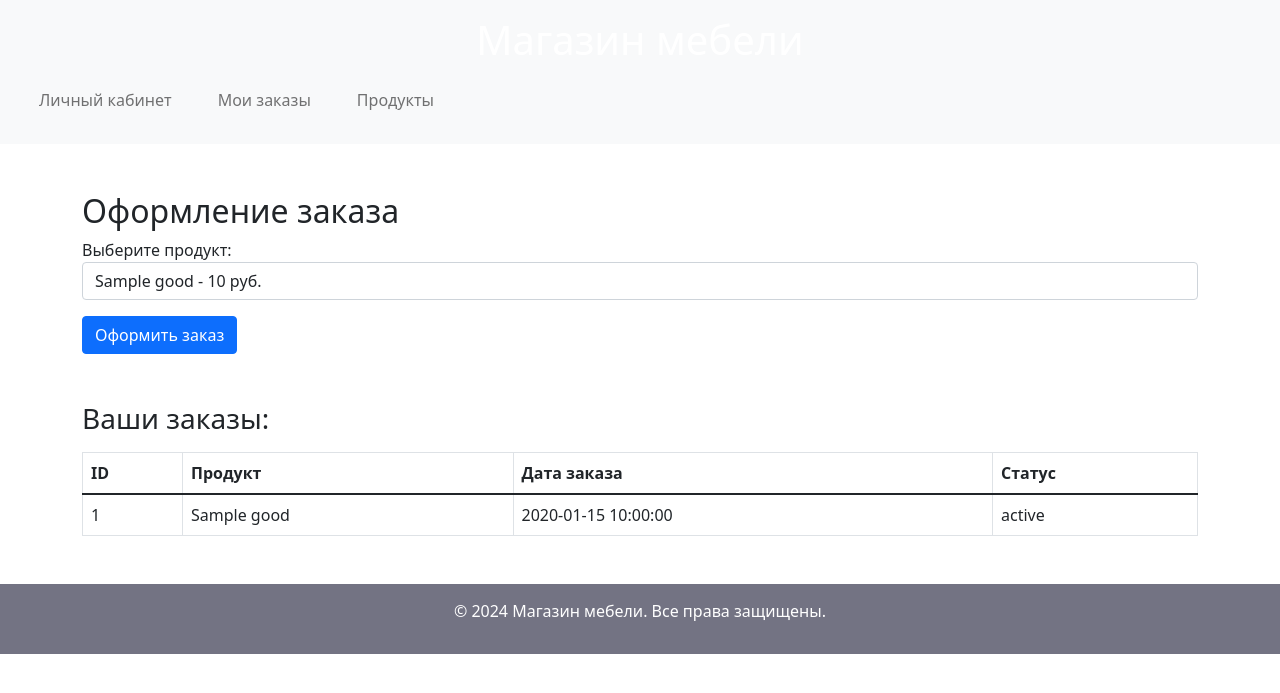
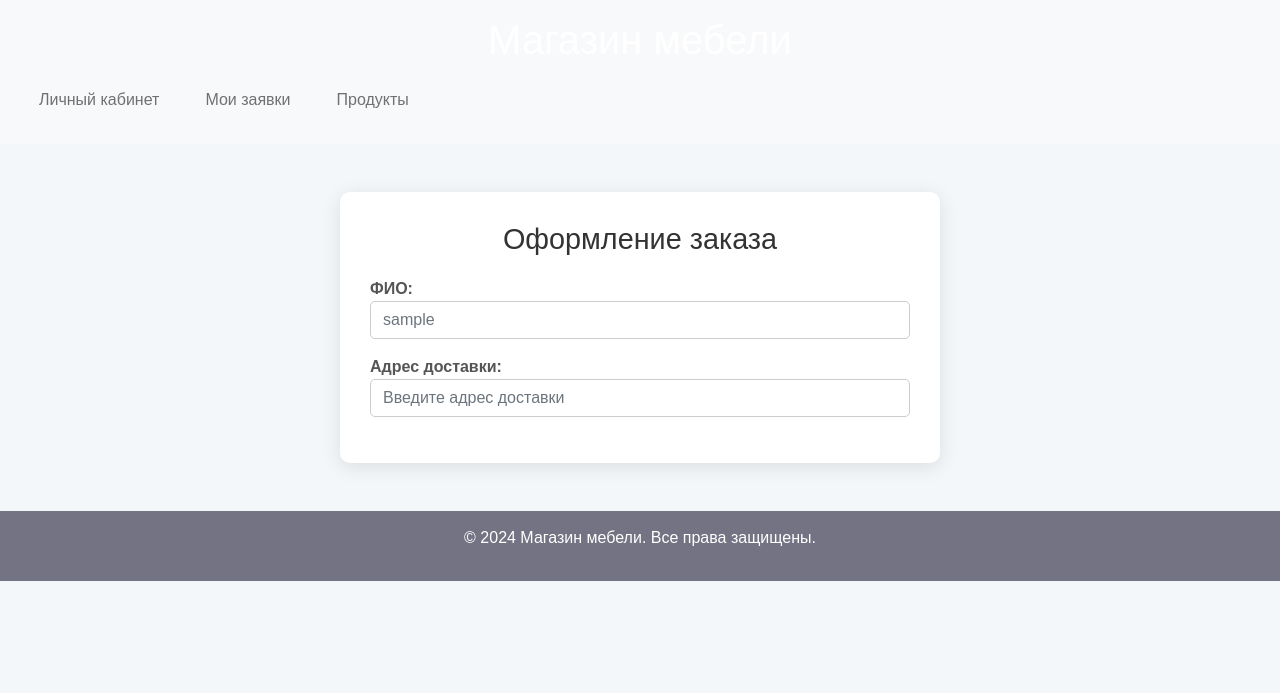
Before and after one commit to Evdokiya8/Evdokiya-and-Arina, a PHP site: page /order.php in a window 1280 px wide. Shown: the top 693 px of the page. Run offline with PHP 8.4, Linux system fonts and the light colour scheme; the visitor is signed in with stand-in values (Sample User, id 1); tables that the repository leaves empty or names only in its code hold one stand-in row (values such as "Sample post").

Commit message:
order.php

```diff
--- a/order.php
+++ b/order.php
@@ -15,17 +15,37 @@ $stmt->execute();
 $result = $stmt->get_result();
 $user = $result->fetch_assoc();
 
+// Обработка нового заказа
 if ($_SERVER["REQUEST_METHOD"] == "POST" && isset($_POST['product_id'])) {
     $productId = $_POST['product_id'];
+
+    $productSQL = "SELECT price FROM goods WHERE id = ?";
+    $stmt = $conn->prepare($productSQL);
+    $stmt->bind_param("i", $productId);
+    $stmt->execute();
+    $productResult = $stmt->get_result();
+
+    if ($productResult->num_rows === 1) {
+        $product = $productResult->fetch_assoc();
+        $totalPrice = $product['price'];
+
+        // Вставка нового заказа в базу данных
+        if ($_SERVER["REQUEST_METHOD"] == "POST") {
+            $fullName = $_POST['full_name'];
+            $deliveryAddress = $_POST['delivery_address'];
+            $paymentMethod = $_POST['payment_method'];
             $orderDate = date('Y-m-d H:i:s');
             $orderStatus = 'pending';
 
-    $stmt = $conn->prepare("INSERT INTO orders (id_clients, product_id, order_date, order_status) VALUES (?, ?, ?, ?)");
+            $stmt = $conn->prepare("INSERT INTO orders (id_clients, product_id, order_date, order_status, delivery_address, full_name, payment_method, total_price) VALUES (?, ?, ?, ?, ?, ?, ?, ?)");
             if ($stmt) {
-        $stmt->bind_param("iiss", $userId, $productId, $orderDate, $orderStatus);
+                // Добавляем поле total_price в базу данных
+                $stmt->bind_param("iissssss", $userId, $productId, $orderDate, $orderStatus, $deliveryAddress, $fullName, $paymentMethod, $totalPrice);
 
                 if ($stmt->execute()) {
                     echo "<script>alert('Заказ успешно оформлен!');</script>";
+                    header("Location: /my_project/php/main.php");
+                    exit();
                 } else {
                     echo "<script>alert('Ошибка при оформлении заказа: " . mysqli_error($conn) . "');</script>";
                 }
@@ -33,8 +53,13 @@ if ($_SERVER["REQUEST_METHOD"] == "POST" && isset($_POST['product_id'])) {
                 echo "<script>alert('Ошибка при подготовке запроса: " . mysqli_error($conn) . "');</script>";
             }
         }
+    } else {
+        echo "<script>alert('Продукт не найден.');</script>";
+    }
+}
 
-$productSQL = "SELECT `id`, `name`, `price` FROM `goods` WHERE 1";
+// Получение всех продуктов для отображения из таблицы goods
+$productSQL = "SELECT id, name, price FROM goods WHERE 1";
 $productResult = mysqli_query($conn, $productSQL);
 
 if (!$productResult) {
@@ -50,6 +75,67 @@ if (!$productResult) {
     <title>Оформление заказа</title>
     <link rel="stylesheet" href="styles.css">
     <link href="https://stackpath.bootstrapcdn.com/bootstrap/5.1.3/css/bootstrap.min.css" rel="stylesheet">
+
+    <style>
+        body {
+            background-color: #f4f7fa;
+            font-family: 'Arial', sans-serif;
+        }
+
+        h2 {
+            margin-bottom: 20px;
+            font-size: 1.8rem;
+            color: #333;
+            text-align: center;
+        }
+
+        .container {
+            max-width: 600px;
+            margin: 30px auto;
+            padding: 30px;
+            background-color: white;
+            border-radius: 10px;
+            box-shadow: 0 4px 20px rgba(0, 0, 0, 0.1);
+        }
+
+        .form-group {
+            margin-bottom: 20px;
+        }
+
+        .form-group label {
+            font-weight: bold;
+            color: #555;
+        }
+
+        .form-control {
+            border-radius: 5px;
+            border: 1px solid #ccc;
+            transition: border-color 0.3s;
+        }
+
+        .form-control:focus {
+            border-color: #007bff;
+            box-shadow: none;
+        }
+
+        .btn-primary {
+            background-color: #007bff;
+            border-color: #007bff;
+            width: 100%;
+            border-radius: 5px;
+        }
+
+        .btn-primary:hover {
+            background-color: #0056b3;
+            border-color: #0056b3;
+        }
+
+        footer {
+            text-align: center;
+            margin-top: 30px;
+        }
+
+    </style>
 </head>
 <body>
 
@@ -57,8 +143,8 @@ if (!$productResult) {
   <h1>Магазин мебели</h1>
   <nav class="navbar navbar-expand-lg navbar-light bg-light">
       <ul class="navbar-nav">
-          <li class="nav-item"><a class="nav-link" href="profile.php">Личный кабинет</a></li>
-          <li class="nav-item"><a class="nav-link" href="view_orders.php">Мои заказы</a></li>
+          <li class="nav-item"><a class="nav-link" href="/my_project/php/profile.php">Личный кабинет</a></li>
+          <li class="nav-item"><a class="nav-link" href="/my_project/php/view_orders.php">Мои заявки</a></li>
           <li class="nav-item"><a class="nav-link" href="#products">Продукты</a></li>
       </ul>
   </nav>
@@ -67,63 +153,51 @@ if (!$productResult) {
 <div class="container mt-5">
     <h2>Оформление заказа</h2>
 
-    <!-- Форма для оформления заказа -->
     <form method="post" action="">
-        <div class="form-group">
-            <label for="product_id">Выберите продукт:</label>
-            <select name="product_id" id="product_id" class="form-control" required>
-                <?php while ($row = mysqli_fetch_assoc($productResult)): ?>
-                    <option value="<?php echo htmlspecialchars($row['id']); ?>">
-                        <?php echo htmlspecialchars($row['name']) . ' - ' . htmlspecialchars($row['price']) . ' руб.'; ?>
-                    </option>
-                <?php endwhile; ?>
+        <!-- Скрытое поле для передачи ID продукта -->
+        <?php if (isset($_POST['product_id'])): ?>
+            <input type='hidden' name='product_id' value='<?php echo htmlspecialchars($_POST['product_id']); ?>'>
+        <?php endif; ?>
+
+        <div class="form-group mb-3">
+            <label for="full_name">ФИО:</label>
+            <input type="text" class="form-control" id="full_name" name="full_name" required placeholder="<?php echo htmlspecialchars($user['username']); ?>">
+        </div>
+
+        <div class="form-group mb-3">
+            <label for="delivery_address">Адрес доставки:</label>
+            <input type="text" class="form-control" id="delivery_address" name="delivery_address" required placeholder="Введите адрес доставки">
+        </div>
+
+        <?php if (isset($totalPrice)): ?>
+            <div class="form-group mb-3">
+                <label for="">Итоговая сумма:</label>
+                <input type="text" class="form-control" value="<?php echo htmlspecialchars($totalPrice); ?> руб." readonly>
+            </div>
+
+            <div class="form-group mb-3">
+                <label for="">Способ оплаты:</label>
+                <select name="payment_method" id="" class='form-select' required>
+                    <option value="">Выберите способ оплаты</option>
+                    <option value='card'>Банковская карта</option>
+                    <option value='cash'>Наличные при доставке</option>
+                    <!-- Добавьте другие способы оплаты по необходимости -->
                 </select>
             </div>
-        <button type="submit" class="btn btn-primary mt-3">Оформить заказ</button>
+
+            <!-- Кнопка оформления заказа -->
+            <button type='submit' class='btn btn-primary mt-3'>Оформить заказ</button>
+
+        <?php endif; ?>
+
+    </div>
     </form>
-        <h3 class="mt-5">Ваши заказы:</h3>
-    <?php
-    $ordersSQL = "SELECT o.id, o.order_date, o.order_status, g.name FROM orders o JOIN goods g ON o.product_id = g.id WHERE o.id_clients = ?";
-    $stmt = $conn->prepare($ordersSQL);
-
-    if ($stmt) {
-        $stmt->bind_param("i", $userId);
-        $stmt->execute();
-        $ordersResult = $stmt->get_result();
-
-        if ($ordersResult->num_rows > 0): ?>
-            <table class="table table-bordered mt-3">
-                <thead>
-                    <tr>
-                        <th>ID</th>
-                        <th>Продукт</th>
-                        <th>Дата заказа</th>
-                        <th>Статус</th>
-                    </tr>
-                </thead>
-                <tbody>
-                    <?php while ($order = $ordersResult->fetch_assoc()): ?>
-                        <tr>
-                            <td><?php echo htmlspecialchars($order['id']); ?></td>
-                            <td><?php echo htmlspecialchars($order['name']); ?></td>
-                            <td><?php echo htmlspecialchars($order['order_date']); ?></td>
-                            <td><?php echo htmlspecialchars($order['order_status']); ?></td>
-                        </tr>
-                    <?php endwhile; ?>
-                </tbody>
-            </table>
-        <?php else: ?>
-            <p>У вас нет заказов.</p>
-        <?php endif;
-    } else {
-        echo "Ошибка при подготовке запроса для получения заказов: " . mysqli_error($conn);
-    }
-    ?>
-</div>
 
 <footer class='mt-5'>
     <p>&copy; 2024 Магазин мебели. Все права защищены.</p>
 </footer>
+
+
 
 <script src='https://code.jquery.com/jquery-3.6.0.min.js'></script>
 <script src='https://cdn.jsdelivr.net/npm/@popperjs/core@2.9.2/dist/umd/popper.min.js'></script>
```
Lines whose indentation alone changed are shown as unchanged.
